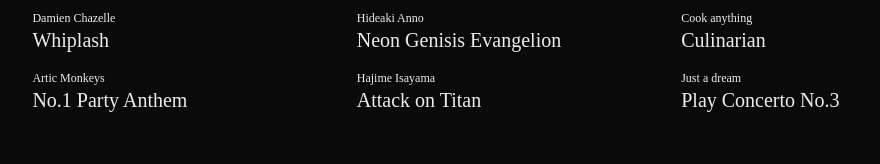
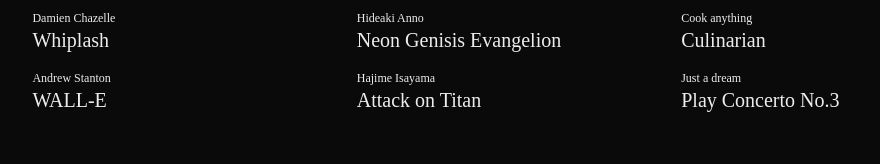
Before and after one commit to HyunLee8/MyPortfolio, a Next.js app: page /about in a window 1280 px wide. Shown: the part 550-714 px from the top of the page, without its empty margins (181-1061 px from the left). Built offline with nearby package versions, Linux system fonts and the light colour scheme.

Commit message:
add one more movie

```diff
--- a/app/about/page.tsx
+++ b/app/about/page.tsx
@@ -69,8 +69,8 @@
               <p className="text-xl">Whiplash</p>
             </div>
             <div>
-              <p className="text-xs">Artic Monkeys</p>
-              <p className="text-xl">No.1 Party Anthem</p>
+              <p className="text-xs">Andrew Stanton</p>
+              <p className="text-xl">WALL-E</p>
             </div>
           </div>
         </div>
```
